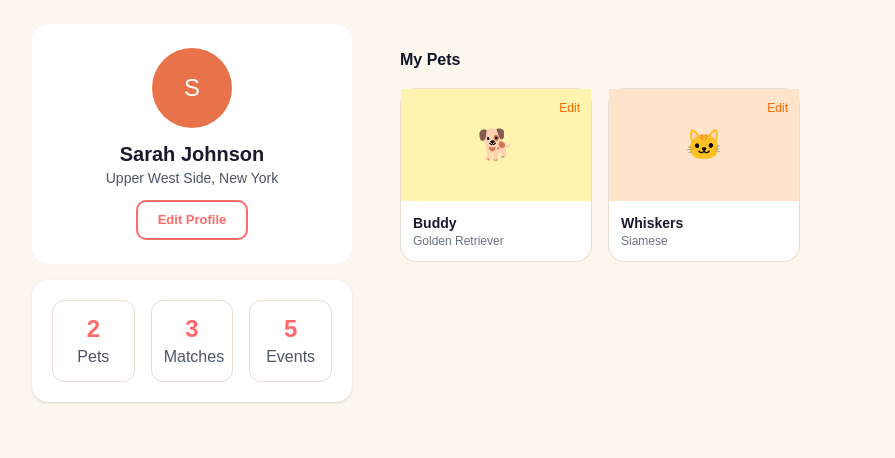
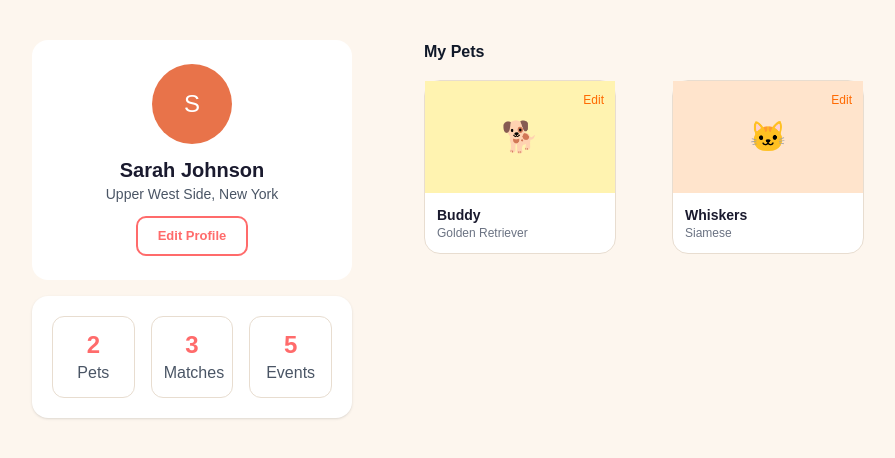
Before and after one commit to StephB-97/PawPals-App, a Next.js app in the folder web/: page /profile in a window 1280 px wide. Shown: the top 458 px of the page, without its empty margins (32-927 px from the left). Built offline with nearby package versions, Linux system fonts and the light colour scheme.

Commit message:
improve responsive layout and pet card grid

```diff
--- a/web/src/app/profile/page.tsx
+++ b/web/src/app/profile/page.tsx
@@ -23,12 +23,12 @@ function Profile (){
             name: "Whiskers",
             breed: "Siamese",
             species: "cat",
-        }
+        },
     ]
     return(
         <>
             {/* Wrapper */}
-            <main className = "min-h-screen bg-[#FDF6EE] lg:px-8 lg:py-6">
+            <main className = "min-h-screen bg-[#FDF6EE] lg:px-8 lg:py-10">
                 <div className="mx-auto flex max-w-6xl flex-col gap-8 lg:grid lg:grid-cols-[320px_1fr] lg:items-start">
                     {/* inter-wrapper 1 */}
                     <div>
@@ -70,11 +70,11 @@ function Profile (){
                         </div>
                     </div>
                     {/* inter-wrapper 2 */}
-                    <div className ="px-4 pb-6">
+                    <div className ="px-4 pb-6 md:px-10">
                         {/* Pet card display section */}
-                        <section className="mt-6">
+                        <section className="mt-6 lg:mt-0">
                             <h2 className="mb-3 text-base font-semibold text-gray-900">My Pets</h2>
-                            <div className="mt-4 flex flex-col items-center gap-4 lg:flex-row">
+                            <div className="mt-4 flex flex-col items-center gap-4 sm:grid sm:grid-cols-2 lg:grid-cols-3 sm:gap-6">
                                 {pets.map((pet) =>{
                                     return(
                                     // Pet card
```
